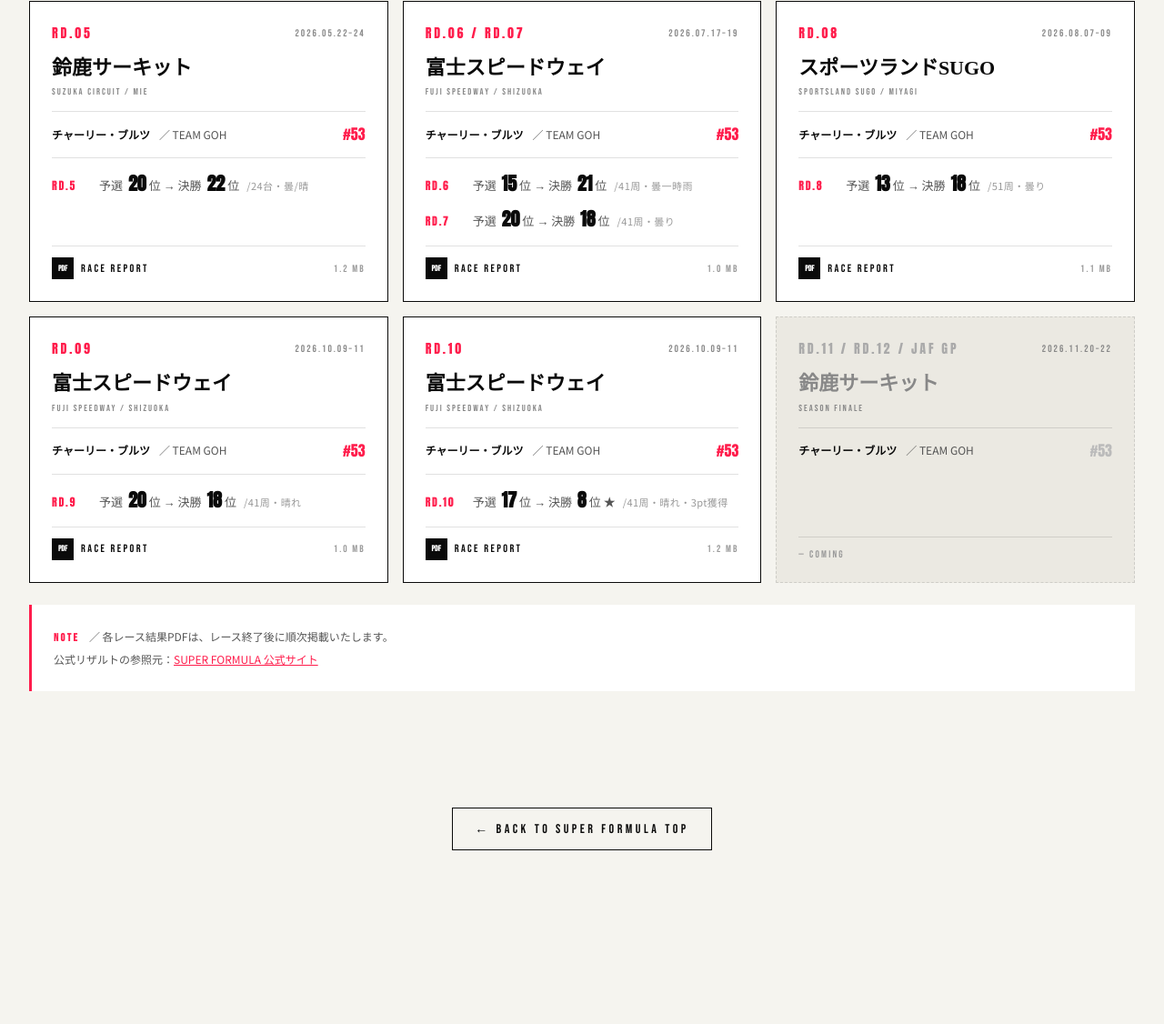
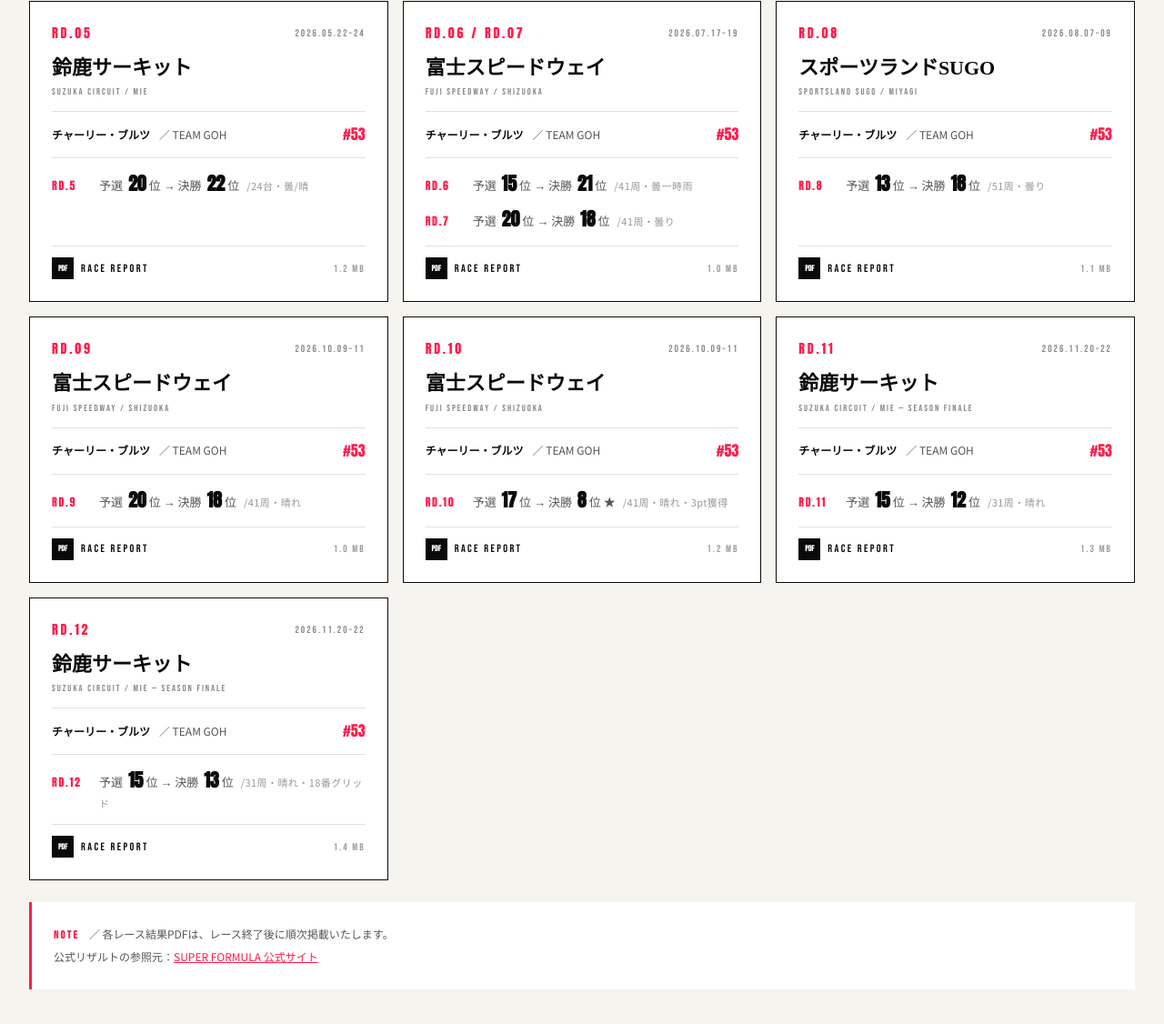
Before and after one commit to yamada-y-collab/imp-racing, a plain HTML site: page sf/results.html in a window 1280 px wide. Shown: the part 900-2026 px from the top of the page at 91% size. Before the commit the page ends 1883 px from the top, so only its background shows below. Drawn offline with Linux system fonts and the light colour scheme.

Commit message:
SF Rd.11-12 鈴鹿の結果を掲載・TOPのSF次戦をシーズン終了表示に
Co-Authored-By: Claude Opus 5.5 <noreply@anthropic.com>

```diff
--- a/sf/results.html
+++ b/sf/results.html
@@ -148,7 +148,7 @@
         <dt>SEASON</dt>
         <dd>2026<small>NOW</small></dd>
         <dt>REPORTS</dt>
-        <dd>10<small>PDF</small></dd>
+        <dd>12<small>PDF</small></dd>
       </dl>
     </div>
   </section>
@@ -287,15 +287,37 @@
           </div>
         </a>
 
-        <div class="rc rc--coming">
+        <a class="rc rc--done" href="../assets/race-reports/26SF_Rd_11_SUZUKA_RaceReport.pdf" target="_blank">
           <div class="rc__top">
-            <span class="rc__round">RD.11 / RD.12 / JAF GP</span>
+            <span class="rc__round">RD.11</span>
             <span class="rc__date">2026.11.20–22</span>
           </div>
-          <div class="rc__circuit">鈴鹿サーキット<small>SEASON FINALE</small></div>
-          <div class="rc__driver"><strong>チャーリー・ブルツ</strong> ／ TEAM GOH<span class="num" style="color:#bbb;">#53</span></div>
-          <div class="rc__bottom">— COMING</div>
-        </div>
+          <div class="rc__circuit">鈴鹿サーキット<small>SUZUKA CIRCUIT / MIE — SEASON FINALE</small></div>
+          <div class="rc__driver"><strong>チャーリー・ブルツ</strong> ／ TEAM GOH<span class="num">#53</span></div>
+          <div class="rc__result">
+            <div class="rc__result-row"><span class="rc__result-rd">RD.11</span><span class="rc__result-fig">予選 <b>15</b>位 → 決勝 <b>12</b>位<small>/31周・晴れ</small></span></div>
+          </div>
+          <div class="rc__bottom">
+            <span class="rc__pdf"><span class="icon">PDF</span>RACE REPORT</span>
+            <span class="rc__size">1.3 MB</span>
+          </div>
+        </a>
+
+        <a class="rc rc--done" href="../assets/race-reports/26SF_Rd_12_SUZUKA_RaceReport.pdf" target="_blank">
+          <div class="rc__top">
+            <span class="rc__round">RD.12</span>
+            <span class="rc__date">2026.11.20–22</span>
+          </div>
+          <div class="rc__circuit">鈴鹿サーキット<small>SUZUKA CIRCUIT / MIE — SEASON FINALE</small></div>
+          <div class="rc__driver"><strong>チャーリー・ブルツ</strong> ／ TEAM GOH<span class="num">#53</span></div>
+          <div class="rc__result">
+            <div class="rc__result-row"><span class="rc__result-rd">RD.12</span><span class="rc__result-fig">予選 <b>15</b>位 → 決勝 <b>13</b>位<small>/31周・晴れ・18番グリッド</small></span></div>
+          </div>
+          <div class="rc__bottom">
+            <span class="rc__pdf"><span class="icon">PDF</span>RACE REPORT</span>
+            <span class="rc__size">1.4 MB</span>
+          </div>
+        </a>
 
       </div>
     </div>
```
Also changed, not shown: index.html (+4 -4 lines), sf/schedule.html (+7 -3 lines), 2 other files.
